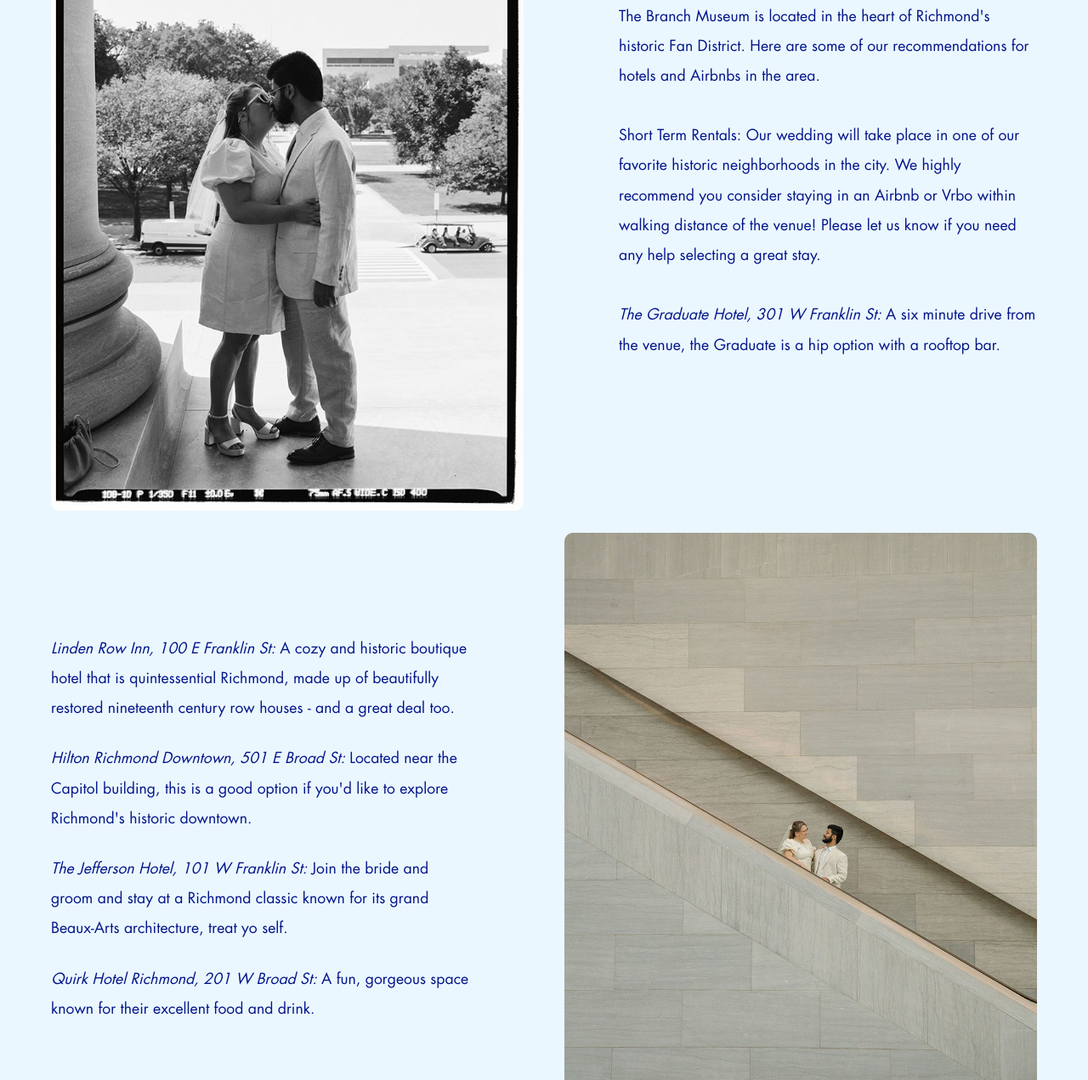
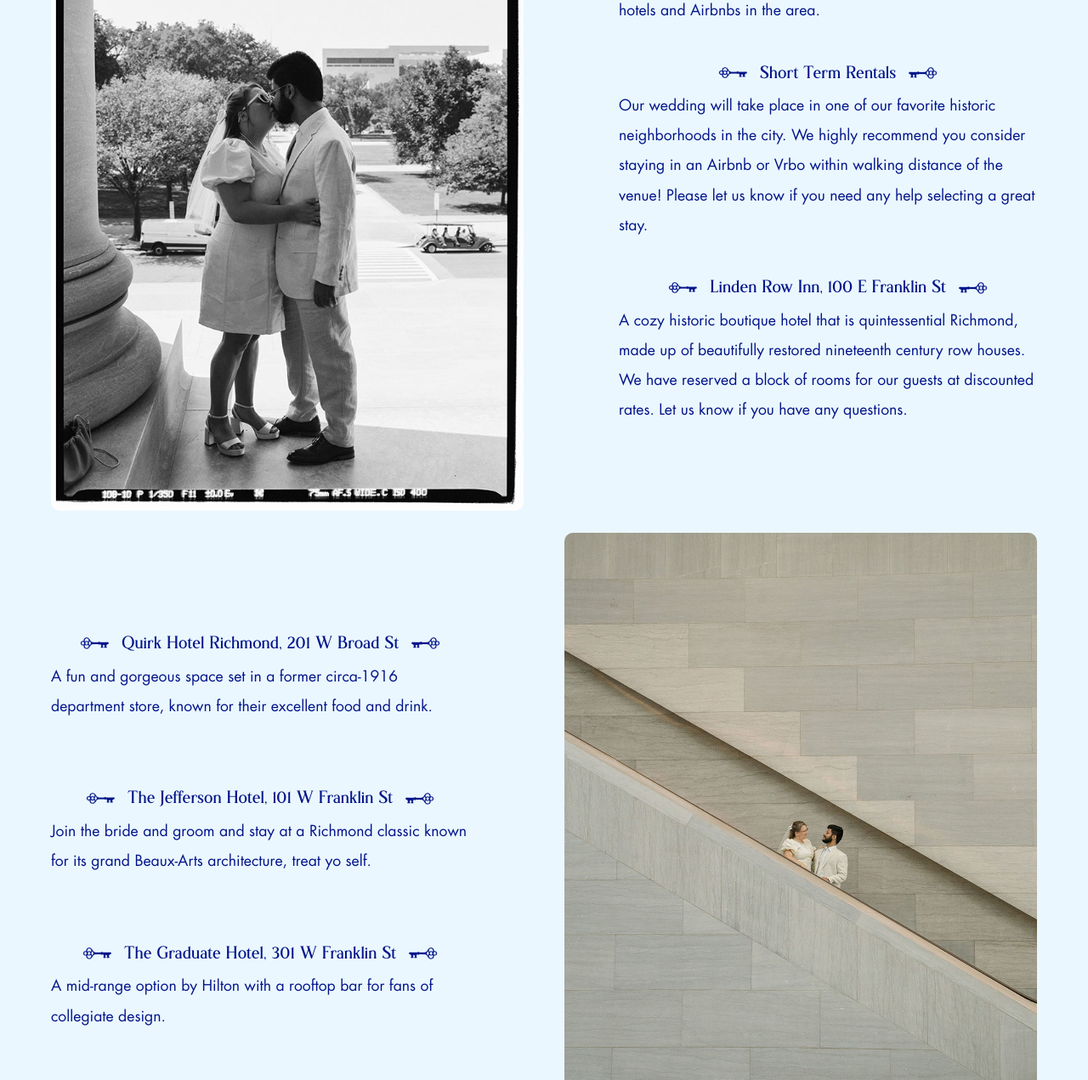
Before and after one commit to obrionthakkar/obrionthakkar.github.io, a plain HTML site: page index.html in a window 1280 px wide. Shown: the part 3248-4519 px from the top of the page at 85% size. Drawn offline with Linux system fonts and the light colour scheme.

Commit message:
update hotels

```diff
--- a/index.html
+++ b/index.html
@@ -106,29 +106,49 @@
               <p>The Branch Museum is located in the heart of Richmond's historic Fan District.
                 Here are some of our recommendations for hotels and Airbnbs in the area.
               </br></br>
-              Short Term Rentals: Our wedding will take place in one of our favorite historic neighborhoods in the city.
+              <span class="desktop-center">
+                <img src="assets/icons/key.png" alt="Key" class="key-icon">
+                Short Term Rentals
+                <span class="mobile-colon">:</span>
+                <img src="assets/icons/key.png" alt="Key" class="key-icon key-icon-right"></span>
+              Our wedding will take place in one of our favorite historic neighborhoods in the city.
               We highly recommend you consider staying in an Airbnb or Vrbo within walking distance of the venue!
               Please let us know if you need any help selecting a great stay.
               </br></br>
-              <i><a href="https://www.hilton.com/en/hotels/ricgrgu-graduate-richmond/">The Graduate Hotel, 301 W Franklin St</a>:</i>
-              A six minute drive from the venue, the Graduate is a hip option with a rooftop bar.
+              <span class="desktop-center">
+                <img src="assets/icons/key.png" alt="Key" class="key-icon">
+                <a href="https://lindenrowinn.com/">Linden Row Inn, 100 E Franklin St</a>
+                <span class="mobile-colon">:</span>
+                <img src="assets/icons/key.png" alt="Key" class="key-icon key-icon-right"></span>
+                A cozy historic boutique hotel that is quintessential Richmond, made up of beautifully restored nineteenth century row houses.
+                We have reserved a block of rooms for our guests at discounted rates. Let us know if you have any questions.
               </p>
             </div>
           </div>
           <p></br></p>
           <div class="story-content">
             <div class="story-text text-column-left">
-              <p><i><a href="https://lindenrowinn.com/">Linden Row Inn, 100 E Franklin St</a>:</i>
-                A cozy and historic boutique hotel that is quintessential Richmond, made up of beautifully restored nineteenth century row houses - and a great deal too.
-              </p>
-              <p><i><a href="https://www.hilton.com/en/hotels/ricrdhh-hilton-richmond-downtown/">Hilton Richmond Downtown, 501 E Broad St</a>:</i>
-                Located near the Capitol building, this is a good option if you'd like to explore Richmond's historic downtown.
-              </p>
-              <p><i><a href="https://www.jeffersonhotel.com/">The Jefferson Hotel, 101 W Franklin St</a>:</i>
-                Join the bride and groom and stay at a Richmond classic known for its grand Beaux-Arts architecture, treat yo self.
-              </p>
-              <p><i><a href="https://www.quirkhotels.com/">Quirk Hotel Richmond, 201 W Broad St</a>:</i>
-                A fun, gorgeous space known for their excellent food and drink.
+             <p>
+              <span class="desktop-center">
+                <img src="assets/icons/key.png" alt="Key" class="key-icon">
+                <a href="https://www.quirkhotels.com/">Quirk Hotel Richmond, 201 W Broad St</a>
+                <span class="mobile-colon">:</span>
+                <img src="assets/icons/key.png" alt="Key" class="key-icon key-icon-right"></span>
+                A fun and gorgeous space set in a former circa-1916 department store, known for their excellent food and drink.
+              </br></br></br>
+                <span class="desktop-center">
+                  <img src="assets/icons/key.png" alt="Key" class="key-icon">
+                  <a href="https://www.jeffersonhotel.com/">The Jefferson Hotel, 101 W Franklin St</a>
+                  <span class="mobile-colon">:</span>
+                  <img src="assets/icons/key.png" alt="Key" class="key-icon key-icon-right"></span>
+                  Join the bride and groom and stay at a Richmond classic known for its grand Beaux-Arts architecture, treat yo self.
+             </br></br></br>
+              <span class="desktop-center">
+                <img src="assets/icons/key.png" alt="Key" class="key-icon">
+                <a href="https://www.hilton.com/en/hotels/ricgrgu-graduate-richmond/">The Graduate Hotel, 301 W Franklin St</a>
+                <span class="mobile-colon">:</span>
+                <img src="assets/icons/key.png" alt="Key" class="key-icon key-icon-right"></span>
+                A mid-range option by Hilton with a rooftop bar for fans of collegiate design.
               </p>
 
             </div>
--- a/styles.css
+++ b/styles.css
@@ -9,6 +9,13 @@
 @font-face {
   font-family: 'Futura Book';
   src: url('assets/fonts/Futura Book.otf') format('opentype');
+  font-weight: normal;
+  font-style: normal;
+}
+
+@font-face {
+  font-family: 'SocheliaDEMO';
+  src: url('assets/fonts/SocheliaDEMO.ttf') format('truetype');
   font-weight: normal;
   font-style: normal;
 }
@@ -450,6 +457,55 @@ h1, h2, h3 {
   .text-column-right {
     padding-left: 4rem;
   }
+
+  .desktop-only {
+    display: block !important;
+  }
+
+}
+
+.desktop-only {
+  display: none;
+}
+
+/* Hide desktop-only elements on mobile */
+.desktop-center {
+  display: inline;
+}
+
+.key-icon {
+  display: none;
+}
+
+.mobile-colon {
+  display: inline;
+}
+
+@media (min-width: 769px) {
+  .mobile-colon {
+    display: none;
+  }
+}
+
+@media (min-width: 769px) {
+  .desktop-center {
+    display: block;
+    text-align: center;
+    font-family: 'SocheliaDEMO', sans-serif;
+    font-size: 1.3rem;
+  }
+
+  .key-icon {
+    height: 0.75em;
+    width: auto;
+    vertical-align: middle;
+    display: inline-block;
+    margin: 0 0.5rem;
+  }
+
+  .key-icon-right {
+    transform: scaleX(-1);
+  }
 }
 
 .story-image {
```
Also changed, not shown: assets/fonts/SocheliaDEMO.ttf (added), assets/icons/key.png (added).
